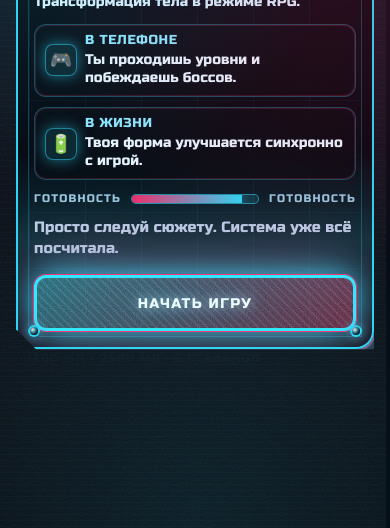
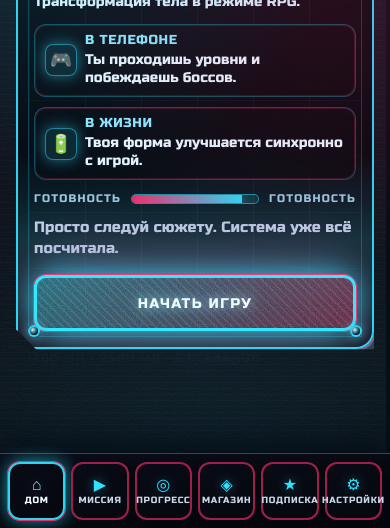
Before and after one commit to maximshternfitnesspro/shternfittech, a plain HTML site: page index-motif.html in a window 390 px wide. Shown: the part 316-844 px from the top of the page. Drawn offline with Linux system fonts and the light colour scheme.

Commit message:
Force bottom nav in Telegram mobile

```diff
--- a/app.js
+++ b/app.js
@@ -323,6 +323,19 @@ function getTelegramWebApp() {
   return window.Telegram && window.Telegram.WebApp ? window.Telegram.WebApp : null;
 }
 
+function shouldUseMobileNavMode() {
+  const webApp = getTelegramWebApp();
+  if (webApp) {
+    const platform = String(webApp.platform || "").toLowerCase();
+    if (platform === "ios" || platform === "android") return true;
+  }
+  return window.matchMedia("(max-width: 980px)").matches;
+}
+
+function applyAdaptiveLayoutMode() {
+  document.body.classList.toggle("mobile-nav-mode", shouldUseMobileNavMode());
+}
+
 function triggerHaptic(kind = "soft") {
   const webApp = getTelegramWebApp();
   if (!webApp || !webApp.HapticFeedback) return;
@@ -2083,6 +2096,7 @@ function initLegacyPrototype() {
 if (!motifReady) {
   initLegacyPrototype();
 } else {
+  applyAdaptiveLayoutMode();
   document.addEventListener("pointerdown", unlockSfxContext, { passive: true, capture: true });
   document.addEventListener("touchstart", unlockSfxContext, { passive: true, capture: true });
   document.addEventListener("mousedown", unlockSfxContext, { passive: true, capture: true });
@@ -2240,8 +2254,10 @@ if (!motifReady) {
     } catch {}
   });
   window.addEventListener("resize", () => {
+    applyAdaptiveLayoutMode();
     refreshTourMask();
   });
+  window.addEventListener("orientationchange", applyAdaptiveLayoutMode);
   window.addEventListener(
     "scroll",
     () => {
--- a/index-motif.html
+++ b/index-motif.html
@@ -8,7 +8,7 @@
     <link rel="preconnect" href="https://fonts.gstatic.com" crossorigin />
     <link href="https://fonts.googleapis.com/css2?family=Russo+One&display=swap" rel="stylesheet" />
     <script src="https://telegram.org/js/telegram-web-app.js"></script>
-    <link rel="stylesheet" href="styles-motif.css?v=20260214f" />
+    <link rel="stylesheet" href="styles-motif.css?v=20260214g" />
   </head>
   <body>
     <div class="global-overlay" aria-hidden="true"></div>
@@ -702,6 +702,6 @@
       </div>
     </div>
 
-    <script src="app.js?v=20260214f"></script>
+    <script src="app.js?v=20260214g"></script>
   </body>
 </html>
--- a/styles-motif.css
+++ b/styles-motif.css
@@ -2572,6 +2572,84 @@ body.modal-open {
   display: none;
 }
 
+body.mobile-nav-mode .layout {
+  grid-template-columns: 1fr;
+  gap: 14px;
+  padding: 14px 10px calc(96px + env(safe-area-inset-bottom));
+}
+
+body.mobile-nav-mode .mobile-menu-toggle {
+  display: none;
+}
+
+body.mobile-nav-mode .sidebar,
+body.mobile-nav-mode .right-panel {
+  display: none;
+}
+
+body.mobile-nav-mode .dock {
+  margin-top: 0;
+}
+
+body.mobile-nav-mode .mobile-tabbar {
+  position: fixed;
+  left: 0;
+  right: 0;
+  bottom: 0;
+  z-index: 62;
+  display: grid;
+  grid-template-columns: repeat(6, minmax(0, 1fr));
+  gap: 6px;
+  padding: 8px 8px calc(8px + env(safe-area-inset-bottom));
+  background:
+    linear-gradient(180deg, rgba(3, 5, 10, 0), rgba(4, 6, 12, 0.95) 34%),
+    linear-gradient(160deg, rgba(10, 12, 24, 0.96), rgba(7, 9, 16, 0.94));
+  border-top: 1px solid rgba(49, 224, 255, 0.36);
+  box-shadow: 0 -14px 30px rgba(2, 8, 18, 0.72);
+  backdrop-filter: blur(3px);
+}
+
+body.mobile-nav-mode .mobile-tabbar__btn {
+  min-height: 58px;
+  border-radius: 12px;
+  border: 2px solid rgba(255, 45, 111, 0.62);
+  background: linear-gradient(145deg, rgba(10, 12, 22, 0.95), rgba(6, 8, 16, 0.94));
+  color: #c7d6e8;
+  display: flex;
+  flex-direction: column;
+  align-items: center;
+  justify-content: center;
+  gap: 3px;
+  padding: 4px 2px;
+  transition: box-shadow 0.2s ease, border-color 0.2s ease, color 0.2s ease;
+}
+
+body.mobile-nav-mode .mobile-tabbar__icon {
+  font-size: 16px;
+  line-height: 1;
+  color: var(--cyan);
+  text-shadow: 0 0 12px rgba(49, 224, 255, 0.45);
+}
+
+body.mobile-nav-mode .mobile-tabbar__label {
+  font-family: "Russo One", sans-serif;
+  font-size: 9px;
+  letter-spacing: 0.08em;
+  text-transform: uppercase;
+  line-height: 1.1;
+}
+
+body.mobile-nav-mode .mobile-tabbar__btn.active {
+  border-color: rgba(49, 224, 255, 0.95);
+  box-shadow: 0 0 0 1px rgba(255, 45, 111, 0.9), 0 0 18px rgba(49, 224, 255, 0.7);
+  color: #f2fbff;
+}
+
+body.mobile-nav-mode .mobile-tabbar__btn.active .mobile-tabbar__icon {
+  color: #8deeff;
+  text-shadow: 0 0 16px rgba(49, 224, 255, 0.75), 0 0 14px rgba(255, 45, 111, 0.32);
+}
+
 .tour {
   position: fixed;
   inset: 0;
```
Also changed, not shown: 2 other files.
